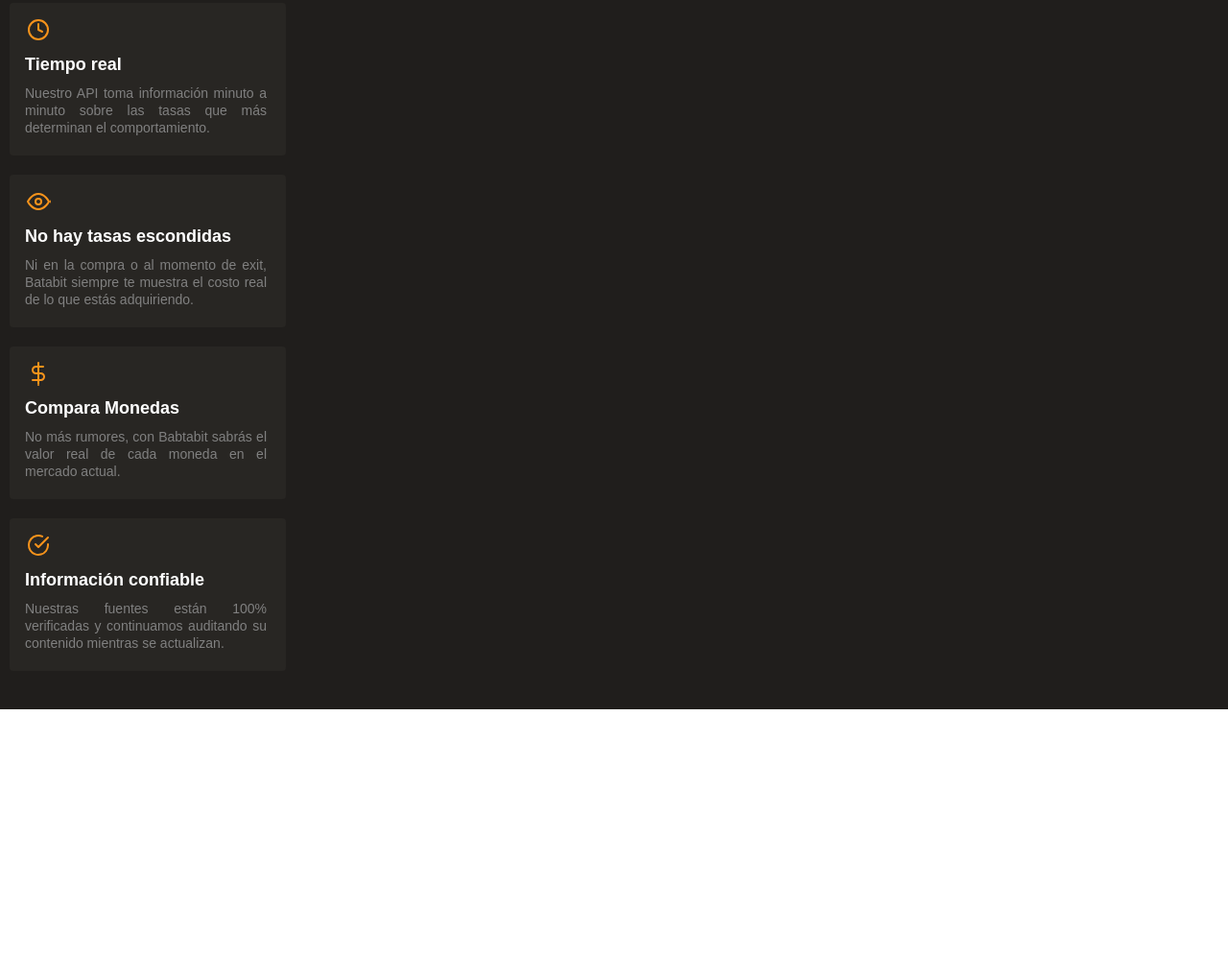
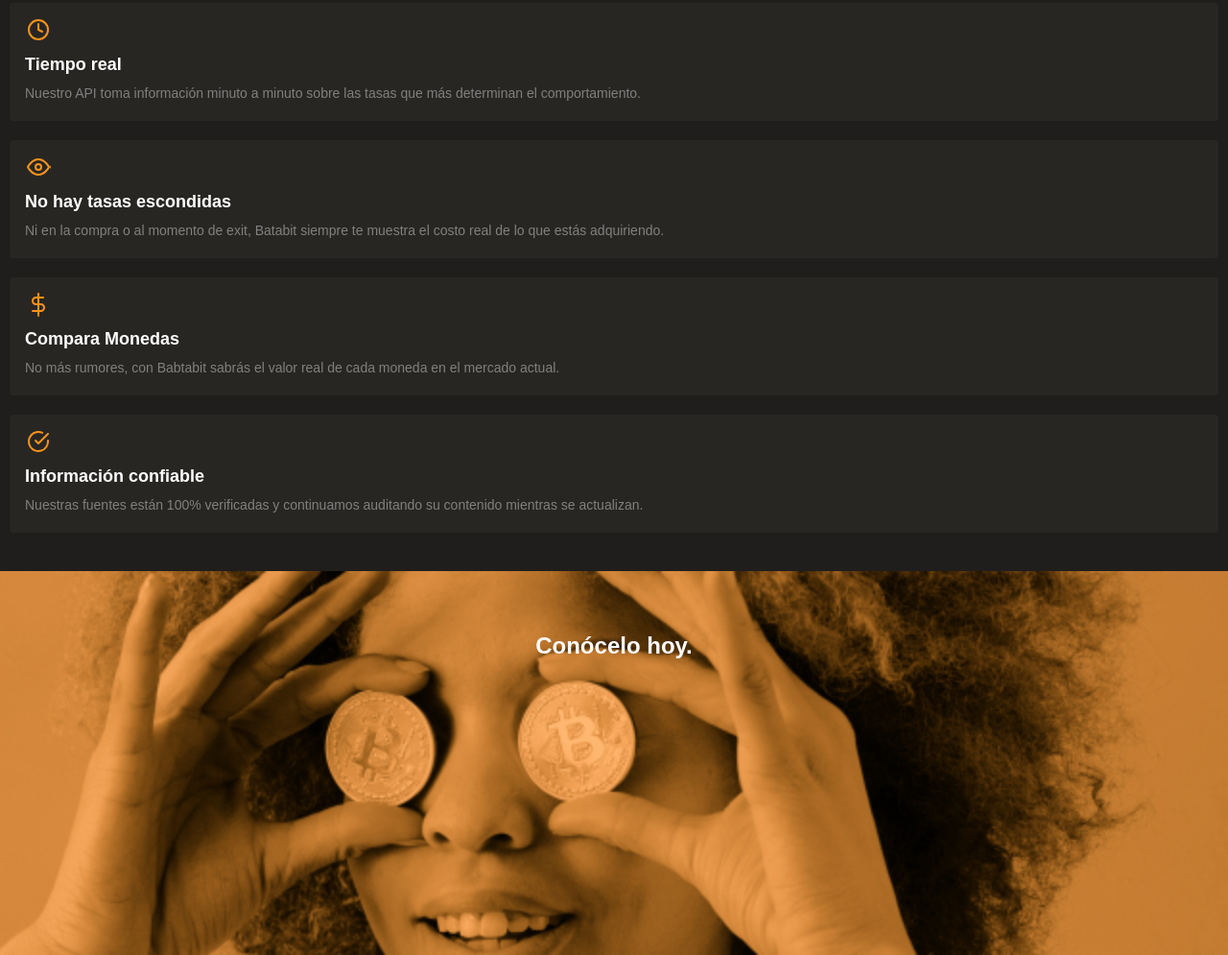
Before and after one commit to MrGambito/Batata-bit, a plain HTML site: page index.html in a window 1280 px wide. Shown: the part 1595-2590 px from the top of the page at 96% size. Before the commit the page ends 2334 px from the top, so only its background shows below. Drawn offline with Linux system fonts and the light colour scheme.

Commit message:
Background added to commodin section

```diff
--- a/index.html
+++ b/index.html
@@ -114,7 +114,9 @@
 
 
         </section>
-        <section></section>
+        <section class="bitcoin-baby">
+            <h2>Conócelo hoy.</h2>
+        </section>
         <section></section>
     </main>
     <footer>
--- a/styles/styles.css
+++ b/styles/styles.css
@@ -297,7 +297,7 @@ main {
 
 .real-time, .no-hidden, .cash, .confidence{
     position: relative;
-    width: 288px;
+    min-width: 288px;
     margin-bottom: 20px;
     background-color: #282623;
     border-radius: 4px;
@@ -357,3 +357,21 @@ main {
     left: calc(50% - 20px);
     top: -10px;
 }
+
+.bitcoin-baby {
+    width: 100%;
+    min-width: 320px;
+    height: 50vh;
+    background-image: url('../assets/img/bitcoinbabyx2.jpg');
+    background-repeat: no-repeat;
+    background-position: center;
+    background-size: cover;
+    text-align: center;
+}
+
+.bitcoin-baby h2 {
+    padding-top: 64px;
+    font-size: 2.4rem;
+    font-weight: bold;
+    color: var(--just-white);
+}
```
Also changed, not shown: assets/img/bitcoinbabyx2.jpg (added), 1 other file.
